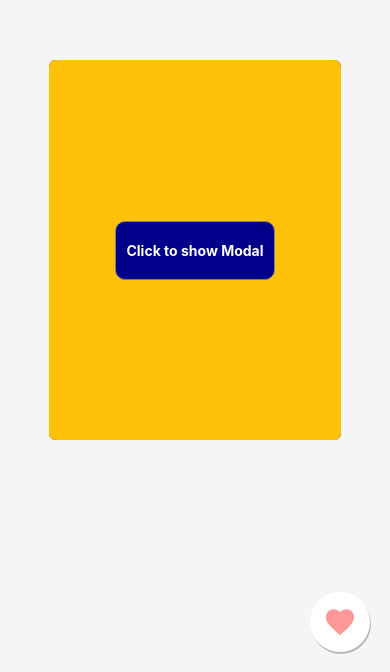
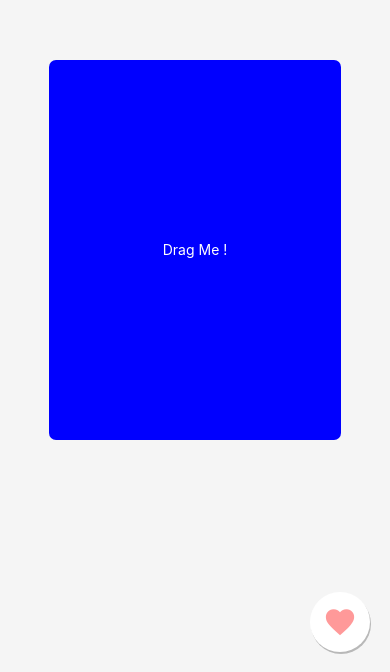
Before and after one commit to cindmichelle/react-native-animations, a React Native app: screen / in a window 390 px wide. Shown: the part 172-844 px from the top of the page. Built offline with nearby package versions, Linux system fonts and the light colour scheme.

Commit message:
Draggable Card (#3)

```diff
--- a/src/App.tsx
+++ b/src/App.tsx
@@ -3,6 +3,7 @@ import {StyleSheet, View, TouchableOpacity, Text} from 'react-native';
 import SwipeableCards from './components/SwipeableCards';
 import FavoriteButton from './components/FavoriteButton';
 import ModalBottomSheet from './components/ModalBottomSheet';
+import DraggableCard from './core-ui/DraggableCard';
 
 export default function App() {
   let [modalVisible, setModalVisible] = useState(false);
@@ -13,8 +14,8 @@ export default function App() {
 
   return (
     <View style={styles.container}>
-      <SwipeableCards />
-      <TouchableOpacity style={styles.button} onPress={_handleModal}>
+      {/* <SwipeableCards /> */}
+      {/* <TouchableOpacity style={styles.button} onPress={_handleModal}>
         <Text
           style={{
             color: 'white',
@@ -25,9 +26,9 @@ export default function App() {
         >
           Click to show Modal
         </Text>
-      </TouchableOpacity>
+      </TouchableOpacity> */}
       <FavoriteButton />
-      <ModalBottomSheet
+      {/* <ModalBottomSheet
         title="Modal Title"
         visible={modalVisible}
         onVisibleChange={_handleModal}
@@ -38,7 +39,8 @@ export default function App() {
         <Text>Hello</Text>
         <Text>Hello</Text>
         <Text>Hello</Text>
-      </ModalBottomSheet>
+      </ModalBottomSheet> */}
+      <DraggableCard />
     </View>
   );
 }
--- /dev/null
+++ b/src/core-ui/DraggableCard.tsx
@@ -0,0 +1,79 @@
+import React, {useState} from 'react';
+import {
+  Animated,
+  Text,
+  StyleSheet,
+  PanResponder,
+  PanResponderGestureState,
+} from 'react-native';
+
+export default function DraggableCard() {
+  let [animatedValueScale] = useState(new Animated.Value(1));
+  let animatedValueTransform = new Animated.ValueXY();
+  let _value = {x: 0, y: 0};
+  animatedValueTransform.addListener((value) => {
+    _value = value;
+  });
+
+  let panResponder = PanResponder.create({
+    onStartShouldSetPanResponder: () => true,
+    onMoveShouldSetPanResponder: () => true,
+    onPanResponderGrant: () => {
+      _onPressIn();
+      animatedValueTransform.setOffset({x: _value.x, y: _value.y});
+      animatedValueTransform.setValue({x: 0, y: 0});
+    },
+    onPanResponderMove: Animated.event([
+      null,
+      {dx: animatedValueTransform.x, dy: animatedValueTransform.y},
+    ]),
+    onPanResponderRelease: ({}, gestureState: PanResponderGestureState) => {
+      animatedValueTransform.flattenOffset();
+      _onPressOut();
+      // Animated.decay(animatedValueTransform, {
+      //   deceleration: 0.997,
+      //   velocity: {x: gestureState.vx, y: gestureState.vy},
+      // }).start();
+    },
+  });
+
+  let _onPressIn = () => {
+    Animated.spring(animatedValueScale, {toValue: 0.9}).start();
+  };
+
+  let _onPressOut = () => {
+    Animated.spring(animatedValueScale, {
+      toValue: 1,
+      friction: 3,
+      tension: 40,
+    }).start();
+  };
+
+  let animatedStyle = {
+    transform: [
+      {scale: animatedValueScale},
+      {translateX: animatedValueTransform.x},
+      {translateY: animatedValueTransform.y},
+    ],
+  };
+  return (
+    <Animated.View
+      style={[animatedStyle, styles.card]}
+      {...panResponder.panHandlers}
+    >
+      <Text style={{color: 'white'}}>Drag Me !</Text>
+    </Animated.View>
+  );
+}
+
+const styles = StyleSheet.create({
+  card: {
+    backgroundColor: 'blue',
+    width: '75%',
+    height: '45%',
+    justifyContent: 'center',
+    alignItems: 'center',
+    // position: 'absolute',
+    borderRadius: 7,
+  },
+});
```
